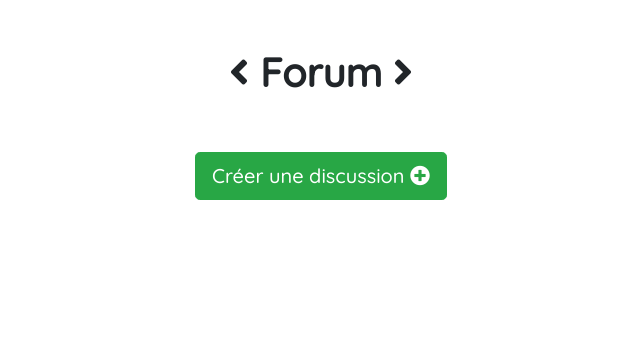
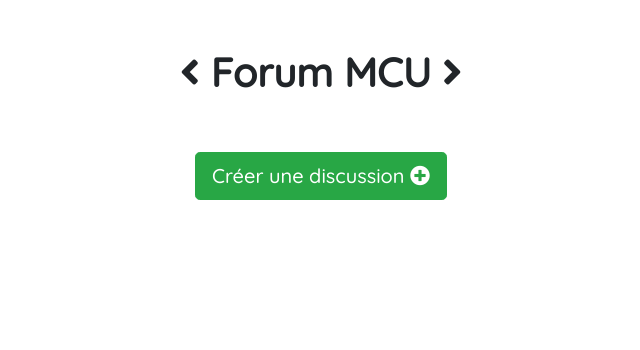
Before and after one commit to gautierlsn/forum_mcu, a PHP site: page /web_page/forum.php in a window 1280 px wide. Shown: the part 70-420 px from the top of the page, without its empty margins (319-959 px from the left). Run offline with PHP 8.4, Linux system fonts and the light colour scheme; the visitor is signed in with stand-in values (Sample User, id 1); data comes from the database, SQL or seed files in the repository; data that the repository does not hold is empty; some libraries are stand-ins or nearby versions.

Commit message:
Modification titre page d'accueil forum

```diff
--- a/web_page/forum.php
+++ b/web_page/forum.php
@@ -10,7 +10,7 @@
 
     <div class="container">
         <div class="row mx-auto text-center mt-5">
-            <h1 class="mx-auto text-center"><strong><i class="fas fa-angle-left"></i> Forum <i class="fas fa-angle-right"></i></strong></h1>
+            <h1 class="mx-auto text-center"><strong><i class="fas fa-angle-left"></i> Forum MCU <i class="fas fa-angle-right"></i></strong></h1>
         </div>
 
         <div class="row mt-5">
```
